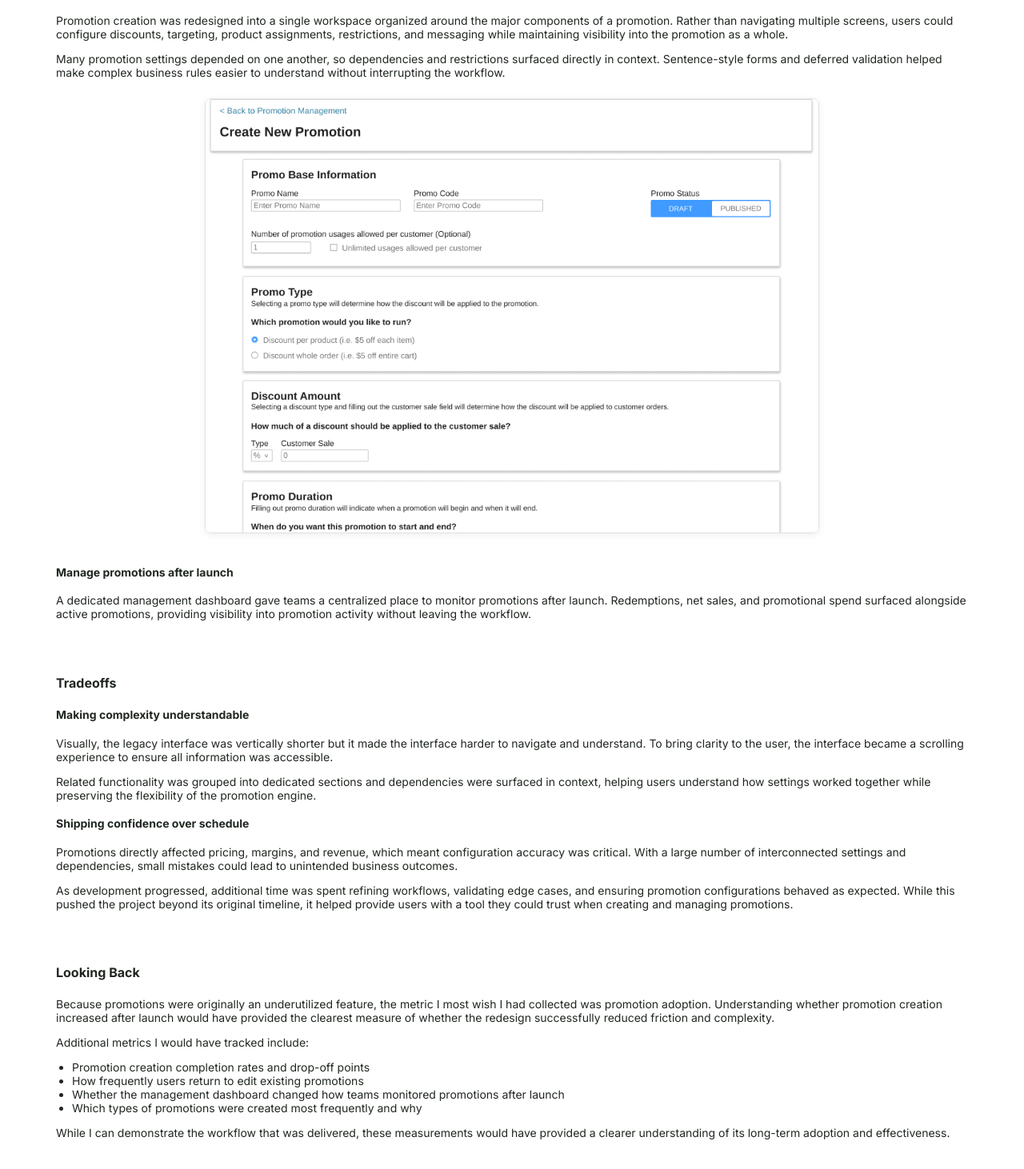
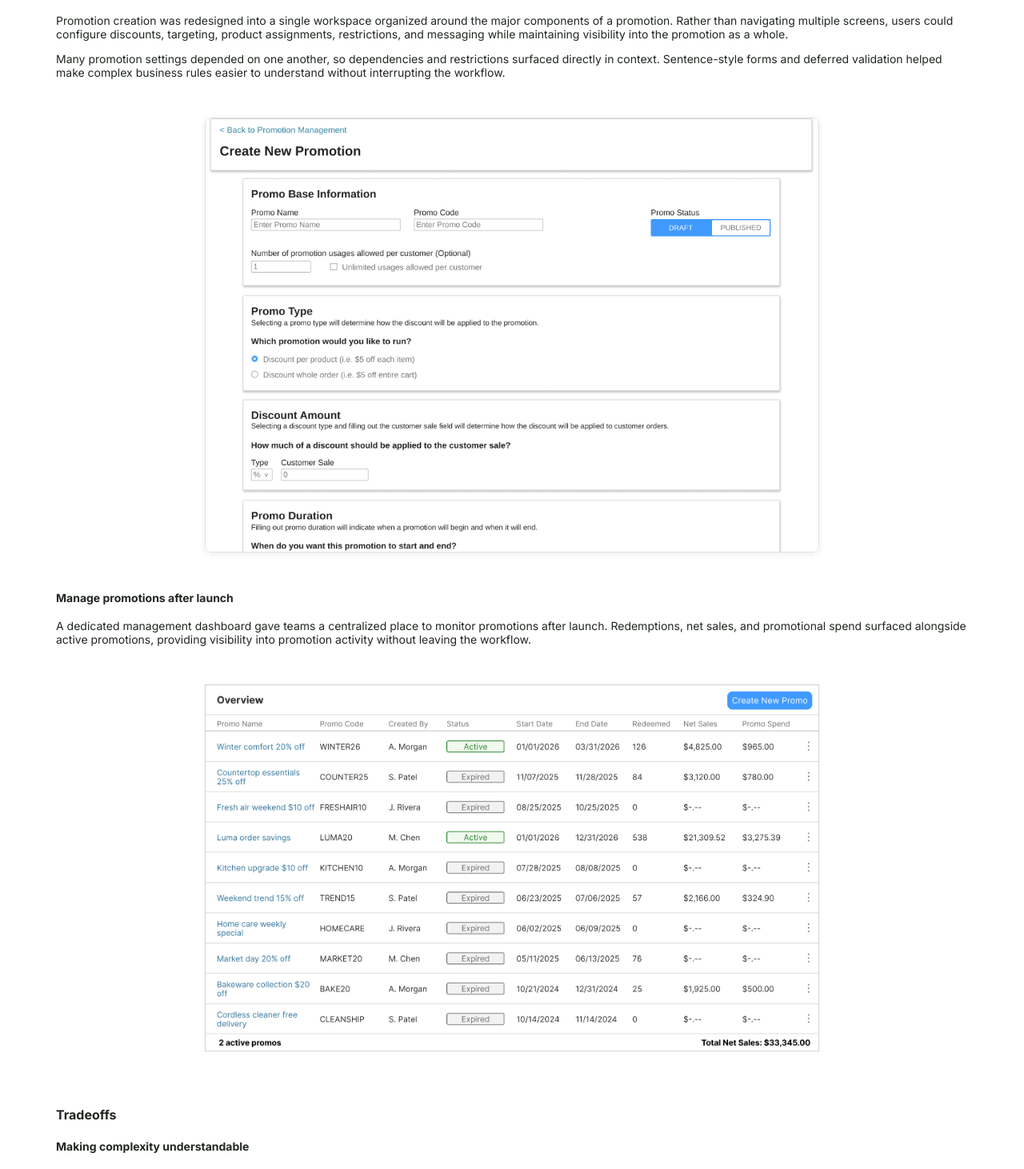
Before and after one commit to yutsukushi/Professional-Portfolio, a Vue app: page /case-studies/promotions-authoring-system in a window 1280 px wide. Shown: the part 2223-3685 px from the top of the page at 80% size. Built offline with nearby package versions, Linux system fonts and the light colour scheme.

Commit message:
Add promotion management image and update styling for consistency

```diff
--- a/src/PromotionsAuthoringSystem.vue
+++ b/src/PromotionsAuthoringSystem.vue
@@ -2,6 +2,7 @@
 import createPromotionImage from '../assets/images/promos-visuals/create-new-promotion-full-form-2.png'
 import createPromotionHeroImage from '../assets/images/promos-visuals/create-new-promotion-1(1).png'
 import legacyPromosImage from '../assets/images/promos-visuals/legacy-promos.jpg'
+import promotionManagementImage from '../assets/images/promos-visuals/Promotion-overview(1).png'
 import promotionOverviewImage from '../assets/images/promos-visuals/Promotion-overview(3).png'
 import SiteFooter from './components/SiteFooter.vue'
 import SiteHeader from './components/SiteHeader.vue'
@@ -100,6 +101,11 @@ import SiteHeader from './components/SiteHeader.vue'
 
           <h4 class="case-study-subheading">Manage promotions after launch</h4>
           <p class="case-study-text">A dedicated management dashboard gave teams a centralized place to monitor promotions after launch. Redemptions, net sales, and promotional spend surfaced alongside active promotions, providing visibility into promotion activity without leaving the workflow.</p>
+          <img
+            class="promotion-management-image"
+            :src="promotionManagementImage"
+            alt="Promotion management overview showing promotion status, dates, redemptions, net sales, and spend"
+          />
       </section>
 
       <section class="case-study-section">
@@ -175,10 +181,18 @@ import SiteHeader from './components/SiteHeader.vue'
   margin: 2rem auto;
 }
 
+.promotion-management-image {
+  display: block;
+  width: 100%;
+  max-width: 48rem;
+  height: auto;
+  margin: 3rem auto 1rem;
+}
+
 .promotion-form-preview {
   max-width: 48rem;
   max-height: min(34rem, 70vh);
-  margin: 1.5rem auto 2.5rem;
+  margin: 3rem auto;
   overflow-y: auto;
   overscroll-behavior: contain;
   border: 1px solid var(--line);
```
